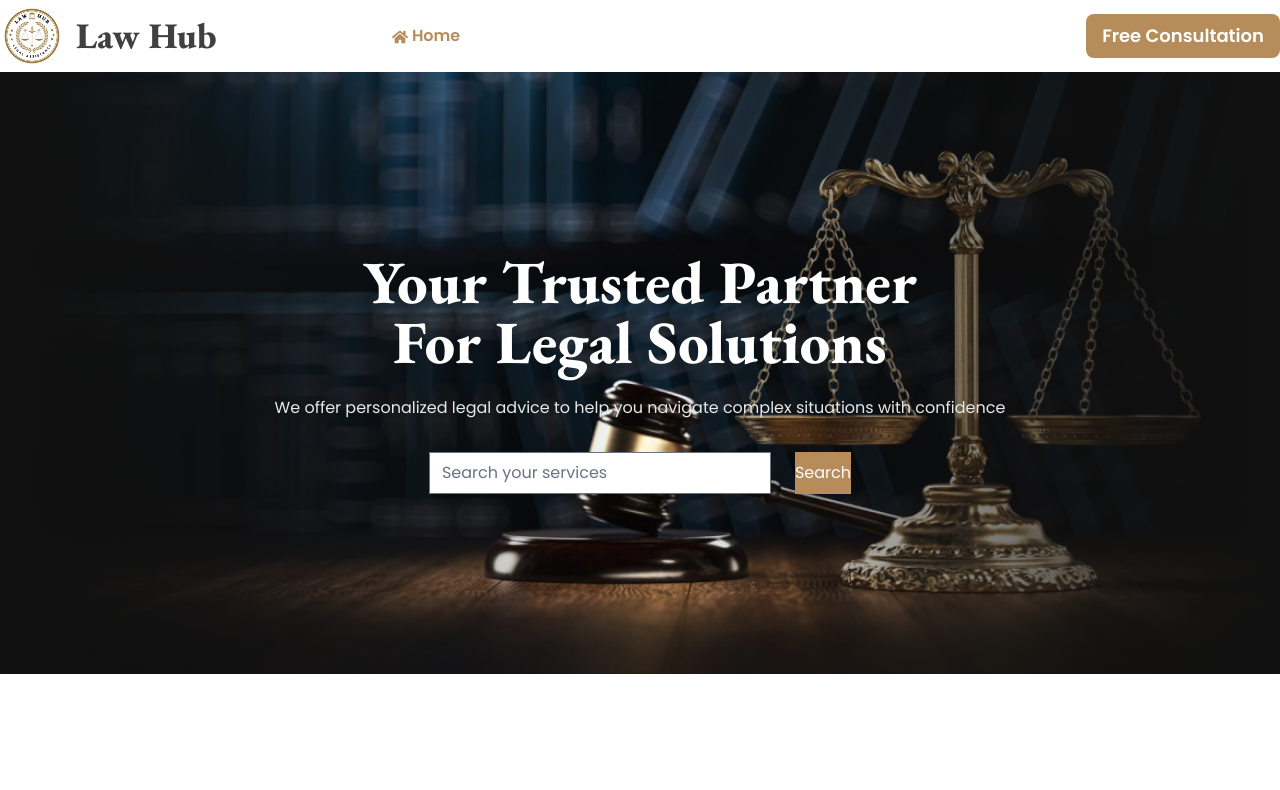
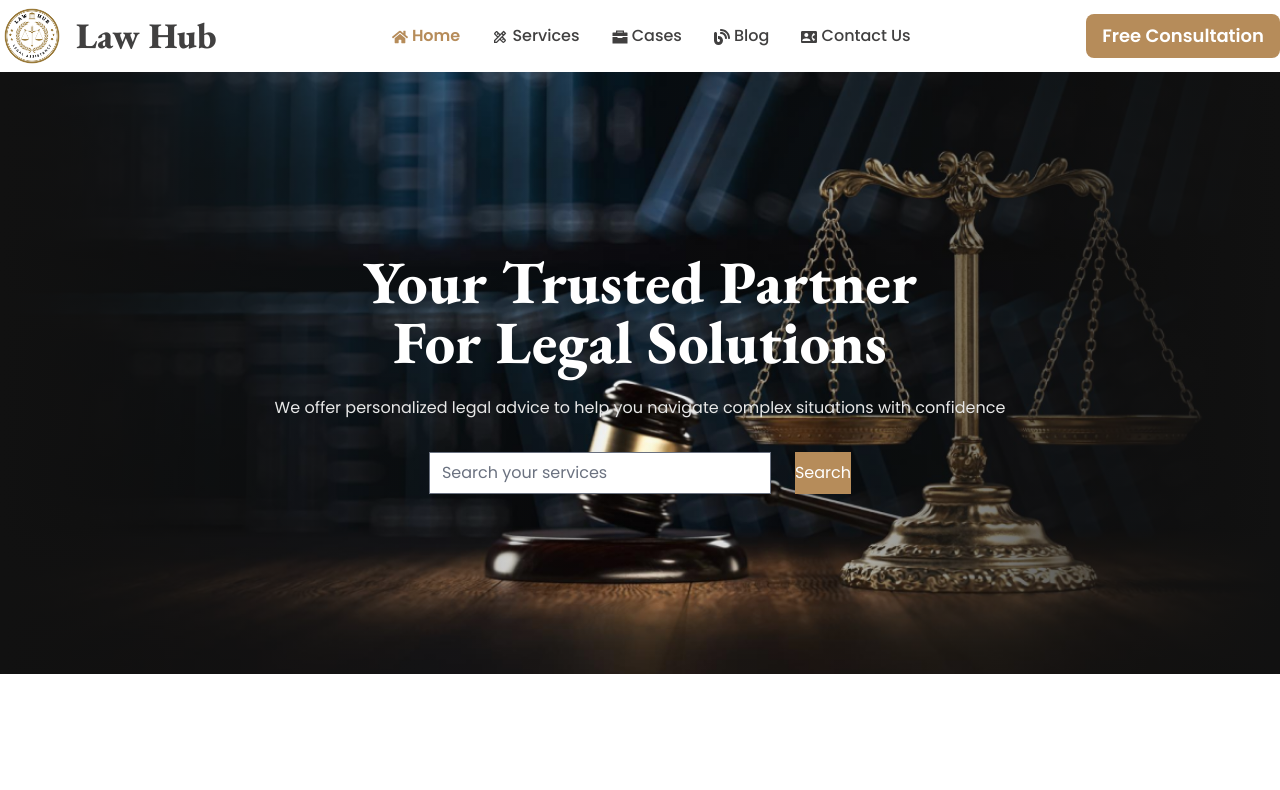
Before and after one commit to Shahriar-Hossain-Alvi/lawhub-client-side, a React (Vite) app: page / in a window 1280 px wide. Shown: the top 790 px of the page. Built offline with nearby package versions, Linux system fonts and the light colour scheme.

Commit message:
created navbar with flowbite

```diff
--- a/src/components/Shared/Navbar.tsx
+++ b/src/components/Shared/Navbar.tsx
@@ -53,35 +53,35 @@ const Navbar = () => {
 
                     <button data-collapse-toggle="navbar-cta" type="button" className="inline-flex items-center p-2 w-10 h-10 justify-center text-sm text-gray-500 rounded-lg md:hidden hover:bg-gray-100 focus:outline-none focus:ring-2 focus:ring-gray-200 dark:text-gray-400 dark:hover:bg-gray-700 dark:focus:ring-gray-600" aria-controls="navbar-cta" aria-expanded="false">
                         <span className="sr-only">Open main menu</span>
-                        <MdOutlineMenuOpen className="text-2xl text-lawHub-heading" />
+                        <MdOutlineMenuOpen className="text-2xl  text-lawHub-primary hover:text-lawHub-heading" />
                     </button>
                 </div>
 
 
                 <div className="items-center justify-between hidden w-full md:flex md:w-auto md:order-1" id="navbar-cta">
-                    <ul className="flex flex-col font-medium p-4 md:p-0 mt-4 border border-gray-100 rounded-lg bg-gray-50 md:space-x-8 rtl:space-x-reverse md:flex-row md:mt-0 md:border-0 md:bg-white dark:bg-gray-800 md:dark:bg-gray-900 dark:border-gray-700">
-                        <li>
-                            <NavLink to="/" className="block py-2 px-3 md:p-0 text-white bg-lawHub-primary md:bg-transparent">
+                    <ul className="space-y-1 md:space-y-0 flex flex-col font-medium p-4 md:p-0 mt-4 border border-gray-100 rounded-lg bg-gray-50 md:space-x-8 rtl:space-x-reverse md:flex-row md:mt-0 md:border-0 md:bg-white dark:bg-gray-800 md:dark:bg-gray-900 dark:border-gray-700">
+                        <li className="border-y md:border-y-0">
+                            <NavLink to="/" className="block py-2 px-3 md:p-0 text-white md:text-lawHub-heading bg-lawHub-primary md:bg-transparent">
                             <FaHome className="inline" /> Home
                             </NavLink>
                         </li>
-                        <li>
-                            <NavLink to="/services" className="block py-2 px-3 md:p-0 text-white bg-lawHub-primary md:bg-transparent">
+                        <li className="border-y md:border-y-0">
+                            <NavLink to="/services" className="block py-2 px-3 md:p-0 text-white md:text-lawHub-heading bg-lawHub-primary md:bg-transparent">
                             <MdOutlineDesignServices className="inline" /> Services
                             </NavLink>
                         </li>
-                        <li>
-                            <NavLink to="/cases" className="block py-2 px-3 md:p-0 text-white bg-lawHub-primary md:bg-transparent">
+                        <li className="border-y md:border-y-0">
+                            <NavLink to="/cases" className="block py-2 px-3 md:p-0 text-white md:text-lawHub-heading bg-lawHub-primary md:bg-transparent">
                             <IoBriefcaseSharp className="inline" /> Cases
                             </NavLink>
                         </li>
-                        <li>
-                            <NavLink to="/blog" className="block py-2 px-3 md:p-0 text-white bg-lawHub-primary md:bg-transparent">
+                        <li className="border-y md:border-y-0">
+                            <NavLink to="/blog" className="block py-2 px-3 md:p-0 text-white md:text-lawHub-heading bg-lawHub-primary md:bg-transparent">
                             <FaBlog className="inline" /> Blog
                             </NavLink>
                         </li>
-                        <li>
-                            <NavLink to="/contact" className="block py-2 px-3 md:p-0 text-white bg-lawHub-primary md:bg-transparent">
+                        <li className="border-y md:border-y-0">
+                            <NavLink to="/contact" className="block py-2 px-3 md:p-0 text-white md:text-lawHub-heading bg-lawHub-primary md:bg-transparent">
                             <MdContactPhone className="inline" /> Contact Us
                             </NavLink>
                         </li>
```
